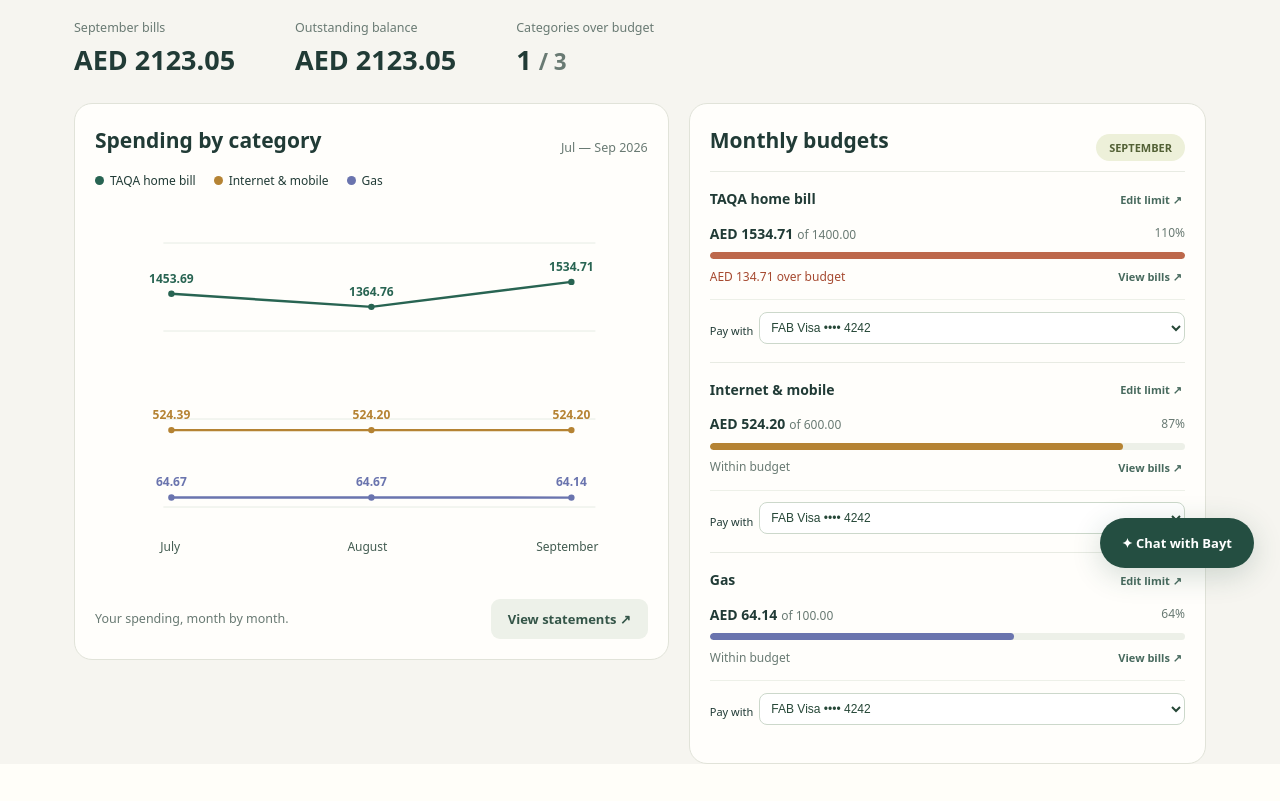
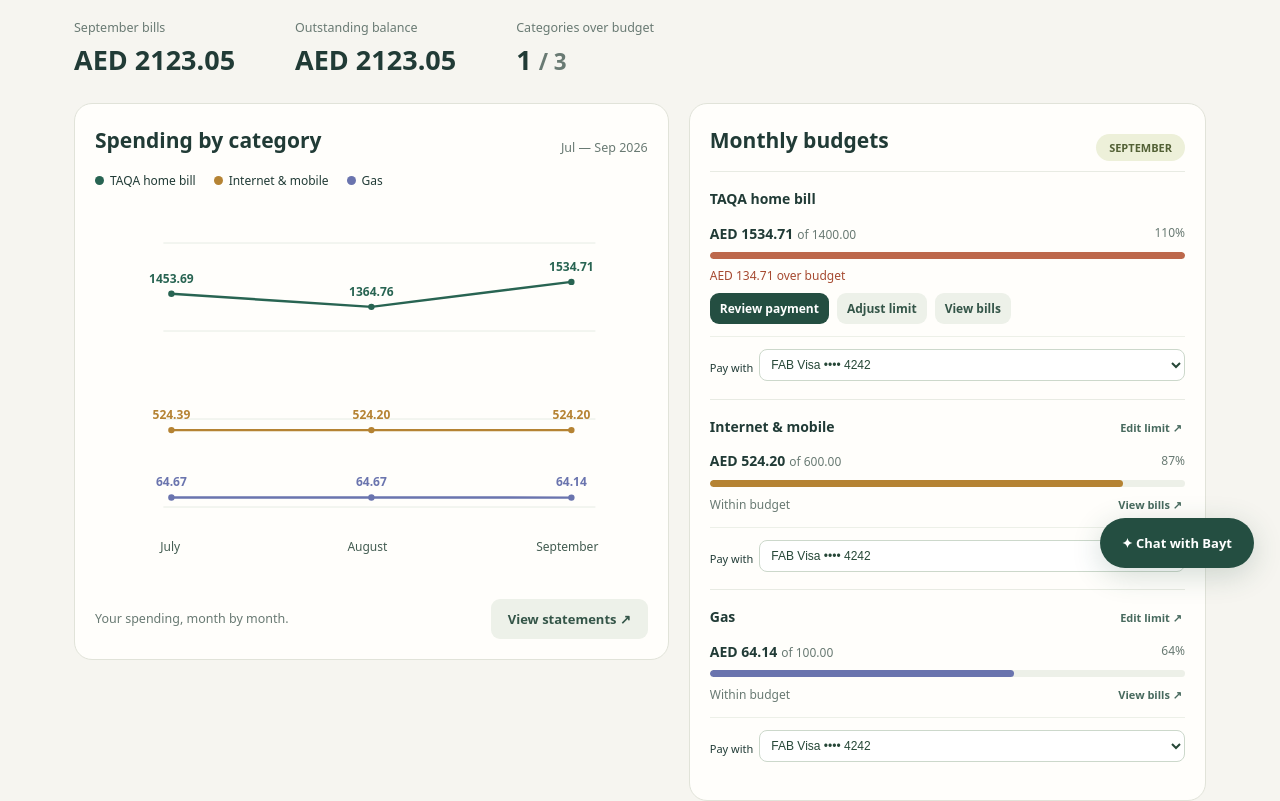
Before and after one commit to mjhamdan88/hub71ai-bayt-bills, a Django app: page / in a window 1280 px wide. Shown: the part 208-1009 px from the top of the page. Before the commit the page ends 972 px from the top, so only its background shows below. Run offline with Django 5.2, Linux system fonts and the light colour scheme; the visitor is signed in with stand-in values (Sample User, id 1); data comes from the database, SQL or seed files in the repository; data that the repository does not hold is empty; parts of the project's set-up code (start-up, migrations or seed data) failed here and were passed over.

Commit message:
Restore contextual actions for over-budget categories

```diff
--- a/templates/core/home.html
+++ b/templates/core/home.html
@@ -10,10 +10,11 @@ header{height:68px}main{margin:24px auto 0}h1{font-size:38px}.intro{margin-botto
 <div class="overview"><section class="card" id="history"><div class="row"><h2>Spending by category</h2><small>Jul — Sep 2026</small></div><div class="legend">{% for b in budgets %}<span><i class="dot" style="background:{{ b.color }}"></i>{{ b.category }}</span>{% endfor %}</div>
 <svg class="combined-chart" viewBox="0 0 660 460" role="img" aria-label="Monthly category spending, all categories on one linear AED scale"><g stroke="#e0e6dd"><path d="M70 40H610 M70 150H610 M70 260H610 M70 370H610"/></g><g fill="#435c51" font-size="15"><text x="66" y="425">July</text><text x="300" y="425">August</text><text x="536" y="425">September</text></g>{% for b in budgets %}<polyline points="{{ b.points }}" fill="none" stroke="{{ b.color }}" stroke-width="3"/>{% for point in b.chart_points %}<circle cx="{{ point.x }}" cy="{{ point.y }}" r="4" fill="{{ b.color }}"/><text x="{{ point.x }}" y="{{ point.label_y }}" text-anchor="middle" fill="{{ b.color }}" font-size="15" font-weight="600">{{ point.amount }}</text>{% endfor %}{% endfor %}</svg><div class="row"><small>Your spending, month by month.</small><button class="secondary" onclick="document.getElementById('statements').showModal()">View statements ↗</button></div></section>
 <section class="card" id="budgets"><div class="row"><h2>Monthly budgets</h2><span class="pill">SEPTEMBER</span></div>{% for b in budgets %}<div class="category" data-category="{{ b.category }}">
-<div class="row"><strong>{{ b.category }}</strong><button class="edit-budget" onclick="document.getElementById('budget-{{ b.id }}').showModal()">Edit limit ↗</button></div>
+<div class="row"><strong>{{ b.category }}</strong>{% if not b.over %}<button class="edit-budget" onclick="document.getElementById('budget-{{ b.id }}').showModal()">Edit limit ↗</button>{% endif %}</div>
 <div class="row budget-amount"><span><strong>AED {{ b.used|floatformat:2 }}</strong> <small>of {{ b.limit|floatformat:2 }}</small></span><small>{{ b.percent }}%</small></div>
 <div class="meter"><i style="width:{{ b.bar }}%;background:{% if b.over %}#bd684b{% else %}{{ b.color }}{% endif %}"></i></div>
-<div class="row"><small class="{% if b.over %}over-note{% endif %}">{% if b.over %}AED {{ b.excess|floatformat:2 }} over budget{% else %}Within budget{% endif %}</small><button class="edit-budget" onclick="document.getElementById('category-{{ b.id }}').showModal()">View bills ↗</button></div>
+<div class="row"><small class="{% if b.over %}over-note{% endif %}">{% if b.over %}AED {{ b.excess|floatformat:2 }} over budget{% else %}Within budget{% endif %}</small>{% if not b.over %}<button class="edit-budget" onclick="document.getElementById('category-{{ b.id }}').showModal()">View bills ↗</button>{% endif %}</div>
+{% if b.over %}<div class="actions" aria-label="{{ b.category }} over-budget actions">{% for bill in b.pending %}<button type="button" onclick="document.getElementById('pay-{{ bill.id }}').showModal()">Review payment{% if b.pending|length > 1 %} · {{ bill.period|date:'M' }}{% endif %}</button>{% endfor %}<button type="button" class="secondary" onclick="document.getElementById('budget-{{ b.id }}').showModal()">Adjust limit</button><button type="button" class="secondary" onclick="document.getElementById('category-{{ b.id }}').showModal()">View bills</button></div>{% endif %}
 <form class="method-select" method="post" action="/budgets/{{ b.id }}/method/">{% csrf_token %}<label for="method-{{ b.id }}">Pay with</label><select id="method-{{ b.id }}" name="method"><option value="">Select payment method</option>{% for card in payment_methods %}<option value="{{ card.id }}" {% if b.payment_method_id == card.id %}selected{% endif %}>{{ card }}</option>{% endfor %}</select><button class="secondary" hidden>Save</button></form>
 </div>{% endfor %}</section></div>
 {% for b in budgets %}<dialog id="budget-{{ b.id }}"><form method="post" action="/budgets/{{ b.id }}/">{% csrf_token %}<h2>{{ b.category }}</h2><p class="muted">Set your monthly spending limit.</p><label for="limit-{{ b.id }}">Budget (AED)</label><input id="limit-{{ b.id }}" name="limit" type="number" min="0" max="1000000" step="0.01" value="{{ b.limit }}" required><div class="dialog-actions"><button type="button" class="secondary" onclick="this.closest('dialog').close()">Cancel</button><button>Save budget</button></div></form></dialog>{% for bill in b.pending %}<dialog id="pay-{{ bill.id }}"><h2>Review payment</h2><p>{{ bill.merchant }} · AED {{ bill.amount|floatformat:2 }}</p><p class="muted">This preview records a payment only. No money will be moved or charged.</p><form method="post" action="/bills/{{ bill.id }}/pay/">{% csrf_token %}<div class="dialog-actions"><button type="button" class="secondary" onclick="this.closest('dialog').close()">Cancel</button><button>Confirm preview payment</button></div></form></dialog>{% endfor %}{% endfor %}
```
